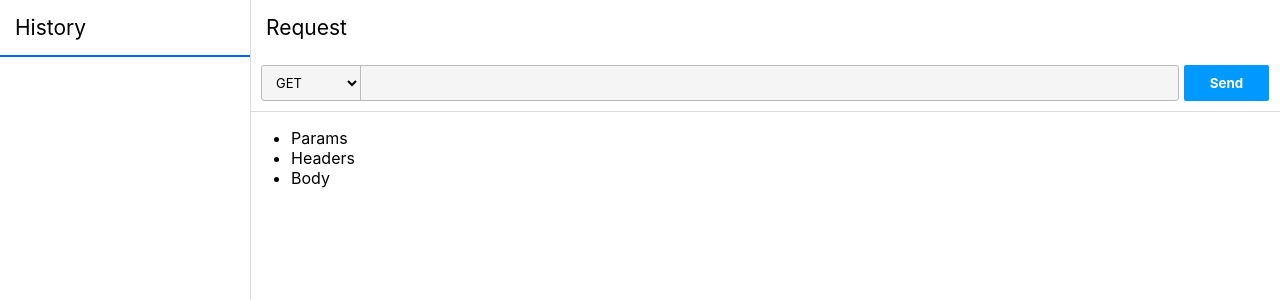
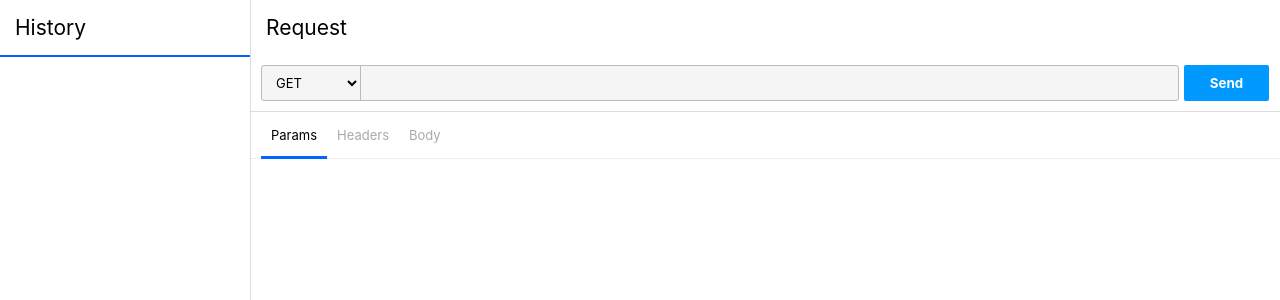
Before and after one commit to est-react-study/postman-junil, a React (Create React App) app: page / in a window 1280 px wide. Shown: the top 300 px of the page. Built offline with nearby package versions, Linux system fonts and the light colour scheme.

Commit message:
feat: Request Config Tab 작업 중

```diff
--- a/src/components/FormContainer/RequestContainer/RequestConfig.tsx
+++ b/src/components/FormContainer/RequestContainer/RequestConfig.tsx
@@ -1,19 +1,26 @@
 /** @jsx jsx */
-import { css, jsx } from "@emotion/core";
-import React from "react";
+import { jsx } from "@emotion/core";
+import React, {useState} from "react";
+import { allResetStyle } from "../../../reset.style";
+import { tabStyle } from "./styles";
 
 const tabs = ['Params', 'Headers', 'Body'];
 
-const tabStyle = css`
+export const RequestConfig: React.FC = () => {
 
-`;
+  const [activeTab, setActiveTab] = useState(0);
 
-export const RequestConfig: React.FC = () => {
   return (
-    <div>
+    <div css={allResetStyle}>
       <ul css={tabStyle}>
-        { tabs.map((v, k) =>
-          <li key={k}>{v}</li>
+        {tabs.map((tabName, key) =>
+          <li
+            key={key}
+            className={key === activeTab ? 'active' : ''}
+            onClick={() => setActiveTab(key)}
+          >
+            {tabName}
+          </li>
         )}
       </ul>
     </div>
--- a/src/components/FormContainer/RequestContainer/styles.ts
+++ b/src/components/FormContainer/RequestContainer/styles.ts
@@ -52,3 +52,45 @@ export const buttonStyle = css`
     background: #06F;
   }
 `;
+
+export const tabStyle = css`
+  && {
+    display: flex;
+    border-bottom: 1px dotted #ddd;
+    padding: 0 10px;
+
+    li {
+      padding: 15px 10px;
+      position: relative;
+      color: #aaa;
+      font-size: 13px;
+      cursor: pointer;
+      transition: color 0.3s;
+
+      &::after {
+        content: "";
+        display: block;
+        position: absolute;
+        left: 50%;
+        right: 50%;
+        height: 3px;
+        background: #06F;
+        bottom: -1px;
+        transition-property: left, right;
+        transition-duration: 0.3s;
+      }
+
+      &:hover {
+        color: #000;
+      }
+
+      &.active {
+        color: #000;
+        &::after {
+          left: 0;
+          right: 0;
+        }
+      }
+    }
+  }
+`;
--- a/src/index.scss
+++ b/src/index.scss
@@ -9,6 +9,8 @@ code {
 
 input, select, button, textarea, option {
   font-family: inherit;
+  vertical-align: middle;
+  display: inline-block;
 }
 
 button {
--- /dev/null
+++ b/src/reset.style.ts
@@ -0,0 +1,21 @@
+import { css } from "@emotion/core";
+
+export const listResetStyle = css`
+  ul, li {
+    list-style: none;
+    margin: 0;
+    padding: 0;
+  }
+`;
+
+export const paragraphResetStyle = css`
+  p {
+    margin: 0;
+    padding: 0;
+  }
+`;
+
+export const allResetStyle = css`
+  ${listResetStyle}
+  ${paragraphResetStyle}
+`;
```
